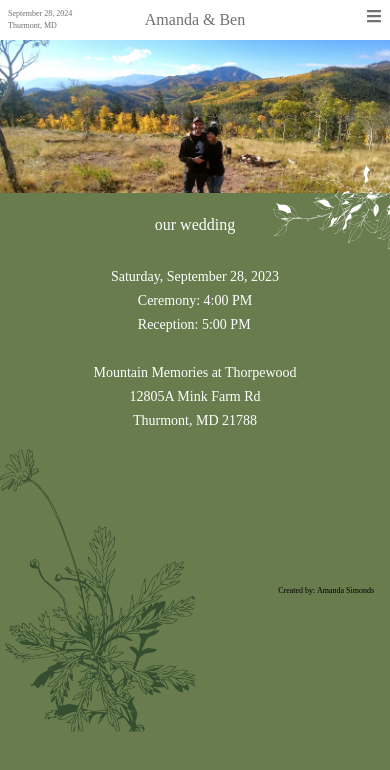
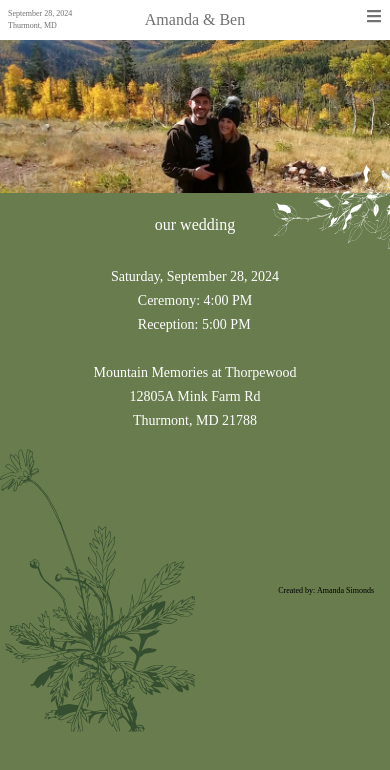
Before and after one commit to amandasimonds/brannocks-at-the-disco, a React (Create React App) app: page / in a window 390 px wide. Shown: the top 770 px of the page. Built offline with nearby package versions, Linux system fonts and the light colour scheme; the HTML template or start-up script is replaced by a standard one.

Commit message:
fixed date, made picture bigger on mobile

```diff
--- a/src/components/Header.jsx
+++ b/src/components/Header.jsx
@@ -3,7 +3,7 @@ import Navbar from './Navbar';
 
 export const Header = () => {
 	return (
-		<div className="sticky top-0 w-full flex-col justify-between justify-center bg-white md:p-5 p-2 text-gray">
+		<div className="sticky top-0 w-full flex-col absolute z-10 justify-between justify-center bg-white md:p-5 p-2 text-gray">
 			<div className="flex">
 				<div className="animate-slide-in-right flex-1 flex-col flex">
 					<p>September 28, 2024</p>
--- a/src/components/Home.jsx
+++ b/src/components/Home.jsx
@@ -5,11 +5,14 @@ import LeavesVector from '../assets/Leaves Vector.svg';
 const Home = () => {
 	return (
 		<div>
-			<div ></div>
-			<img src={BannerPic} className="animate-fade-in" alt="Amanda and Ben in the Rocky Mountains" />
-			<div
-				className="animate-slide-in-left lg:scale-2 lg:top-[700px] md:w-[60vw] w-[30vw] absolute right-0 md:top-[480px] top-[160px]"
-			>
+			<div className='overflow-hidden'>
+				<img
+					src={BannerPic}
+					className="animate-fade-in md:object-cover md:scale-[1] object-cover scale-[2] top-[-30px] relative"
+					alt="Amanda and Ben in the Rocky Mountains"
+				/>
+			</div>
+			<div className="animate-slide-in-left lg:scale-2 lg:top-[700px] md:w-[60vw] w-[30vw] absolute right-0 md:top-[480px] top-[160px]">
 				<img
 					src={LeavesVector}
 					alt="White leaves outline"
--- a/src/components/OurWedding.jsx
+++ b/src/components/OurWedding.jsx
@@ -8,7 +8,7 @@ const OurWedding = () => {
 			</div>
 			<div className="flex items-center justify-center flex-col md:flex-row">
 				<div className="flex items-center justify-between flex-col md:p-12 p-2">
-					<h4>Saturday, September 28, 2023</h4>
+					<h4>Saturday, September 28, 2024</h4>
 					<div>
 						<h4>Ceremony: 4:00 PM</h4>
 						<h4>Reception: 5:00 PM</h4>
```
